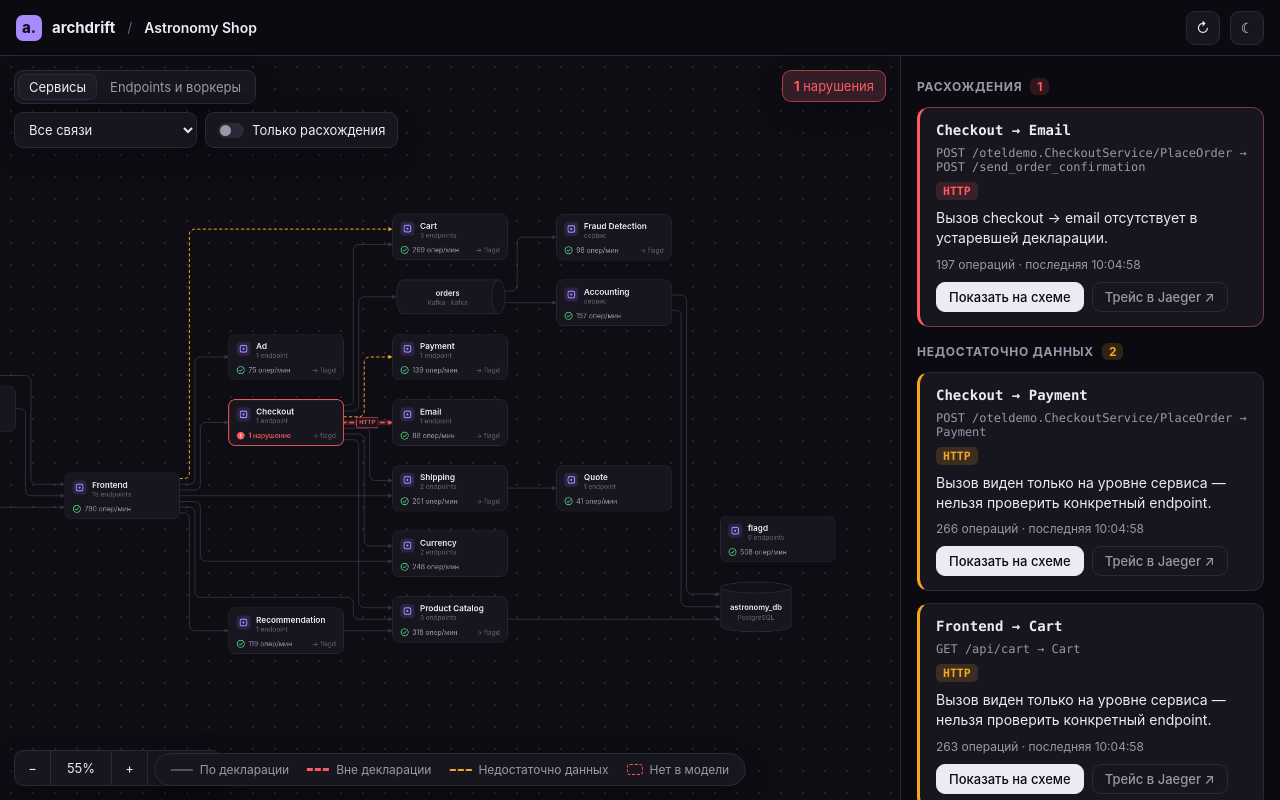
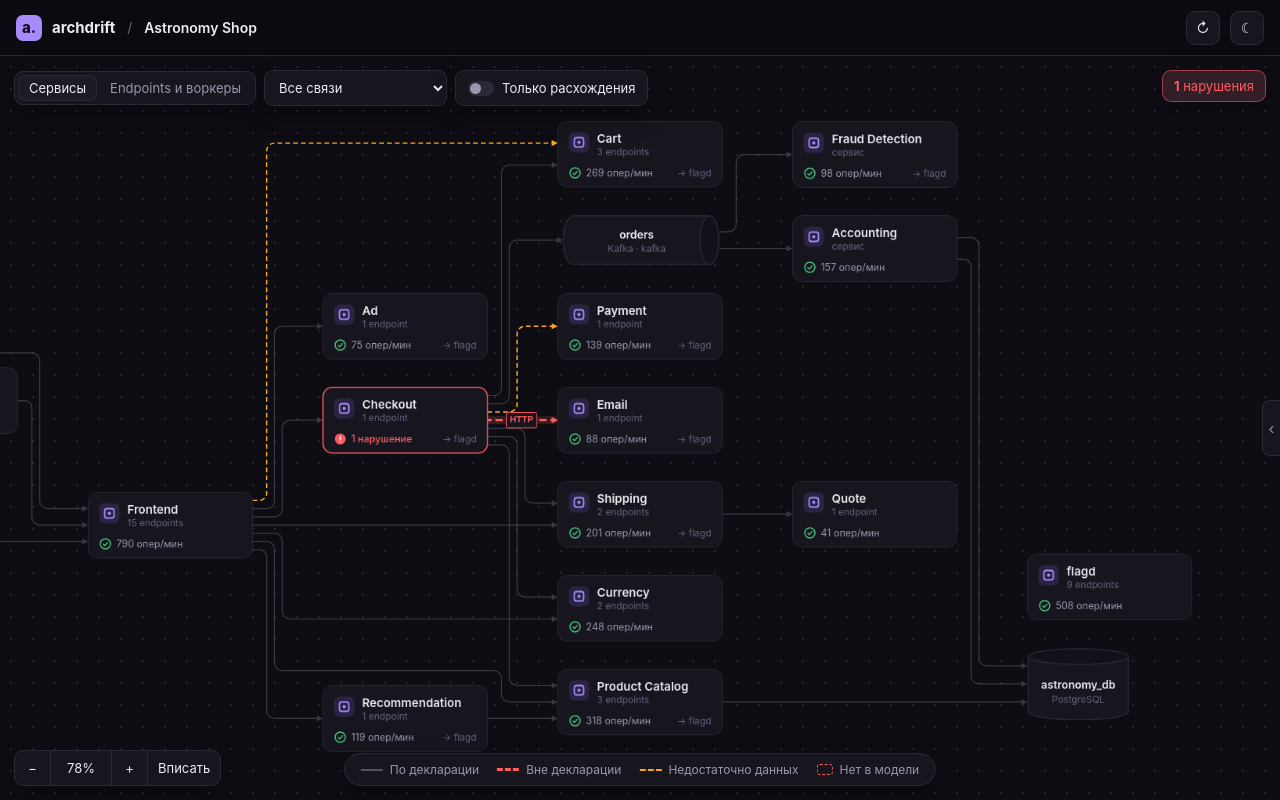
Before and after one commit to panchill/ArchDrift, a React (Vite) app in the folder frontend/: page / in a window 1280 px wide. Built offline with nearby package versions, Linux system fonts and the light colour scheme.

Commit message:
Скрыть правую вкладку

```diff
--- a/frontend/src/App.tsx
+++ b/frontend/src/App.tsx
@@ -22,25 +22,15 @@ const nodeLabels = {
 // Jaeger UI of the OpenTelemetry Demo behind its frontend-proxy.
 const JAEGER = "http://localhost:8080/jaeger/ui";
 const POLL_MS = 5000;
-const typeTags = {
-  http_call: "HTTP",
-  db_query: "PostgreSQL",
-  publish: "publish · Kafka",
-  consume: "consume · Kafka",
-};
 const number = new Intl.NumberFormat("ru-RU", { maximumFractionDigits: 1 });
-const clock = new Intl.DateTimeFormat("ru-RU", {
-  timeZone: "UTC",
-  hour: "2-digit",
-  minute: "2-digit",
-  second: "2-digit",
-});
 function EdgeDetails({
   edge,
   names,
+  message,
 }: {
   edge: DisplayEdge;
   names: Map<string, string>;
+  message?: string;
 }) {
   return (
     <>
@@ -55,6 +45,7 @@ function EdgeDetails({
         {edge.type}
         {edge.dbOperation ? ` · ${edge.dbOperation}` : ""}
       </p>
+      {message && <p>{message}</p>}
       <dl className="metrics">
         <div>
           <dt>Операции</dt>
@@ -139,54 +130,35 @@ function NodeDetails({ item }: { item: GraphNode }) {
   );
 }
 
-function DriftCard({
+function DriftRow({
   edge,
-  message,
-  names,
   service,
   onShow,
 }: {
   edge: Edge;
-  message: string;
-  names: Map<string, string>;
   service: (id: string) => string;
   onShow: () => void;
 }) {
-  const detailed = service(edge.source) !== names.get(edge.source);
   return (
-    <article className={`drift-card ${edge.status}`}>
-      <strong className="mono">
+    <li className="drift-row">
+      <button onClick={onShow}>
+        <span className={`status-dot ${edge.status}`} />
+        <span className="drift-path">
           {service(edge.source)} → {service(edge.target)}
-      </strong>
-      {detailed && (
-        <small className="mono drift-route">
-          {names.get(edge.source)} → {names.get(edge.target)}
-        </small>
-      )}
-      <span className="op-tag">
-        {edge.dbOperation
-          ? `${edge.dbOperation} · PostgreSQL`
-          : typeTags[edge.type]}
+          {edge.dbOperation && <span className="muted"> · {edge.dbOperation}</span>}
         </span>
-      <p>{message}</p>
-      <small className="muted">
-        {number.format(edge.observedOperations)} операций · последняя{" "}
-        {clock.format(new Date(edge.lastSeenAt))}
-      </small>
-      <div className="drift-actions">
-        <button className="button primary" onClick={onShow}>
-          Показать на схеме
+        <span className="drift-count mono">
+          {number.format(edge.observedOperations)}
+        </span>
       </button>
       <a
-          className="button ghost"
         href={`${JAEGER}/trace/${edge.exampleTraceId}`}
         target="_blank"
         rel="noreferrer"
       >
-          Трейс в Jaeger ↗
+        трейс ↗
       </a>
-      </div>
-    </article>
+    </li>
   );
 }
 
@@ -199,7 +171,11 @@ export default function App() {
   const [onlyDrift, setOnlyDrift] = useState(false);
   const [selected, setSelected] = useState<string | null>(null);
   const [theme, setTheme] = useState<Theme>("dark");
-  const onSelect = useCallback((id: string | null) => setSelected(id), []);
+  const [panelOpen, setPanelOpen] = useState(false);
+  const onSelect = useCallback((id: string | null) => {
+    setSelected(id);
+    if (id) setPanelOpen(true);
+  }, []);
   useEffect(() => {
     const controller = new AbortController();
     const load = () =>
@@ -262,7 +238,22 @@ export default function App() {
     setStatus("all");
     setOnlyDrift(false);
     setSelected(edgeKey(item));
+    setPanelOpen(true);
   };
+  const message =
+    edge &&
+    snapshot?.violations.find((v) =>
+      edge.members.some(
+        (m) =>
+          edgeKey(m) ===
+          edgeKey({
+            source: v.source,
+            target: v.target,
+            type: v.edgeType,
+            dbOperation: v.dbOperation,
+          }),
+      ),
+    )?.message;
   return (
     <div className="app">
       <header className="topbar">
@@ -303,7 +294,7 @@ export default function App() {
           Загрузка архитектуры…
         </div>
       ) : (
-        <div className="workspace">
+        <div className={`workspace ${panelOpen ? "" : "panel-closed"}`}>
           <section className="canvas-area">
             <GraphCanvas
               graph={graph}
@@ -362,10 +353,23 @@ export default function App() {
               </label>
             </div>
             <div className="float counters" aria-label="Сводка анализа">
-              <span className={violations ? "danger" : ""}>
+              <button
+                className={violations ? "danger" : ""}
+                onClick={() => setPanelOpen(true)}
+              >
                 <strong>{violations}</strong> нарушения
-              </span>
+              </button>
             </div>
+            <button
+              className="panel-toggle"
+              aria-expanded={panelOpen}
+              aria-controls="inspector"
+              aria-label={panelOpen ? "Скрыть панель" : "Показать панель"}
+              title={panelOpen ? "Скрыть панель" : "Показать панель"}
+              onClick={() => setPanelOpen((o) => !o)}
+            >
+              {panelOpen ? "›" : "‹"}
+            </button>
             <div className="float legend" aria-label="Легенда графа">
               {Object.entries(statusLabels).map(([key, label]) => (
                 <span key={key}>
@@ -379,17 +383,26 @@ export default function App() {
               </span>
             </div>
           </section>
-          <aside className="inspector" aria-label="Детали графа">
+          <aside
+            id="inspector"
+            className="inspector"
+            aria-label="Детали графа"
+            hidden={!panelOpen}
+          >
             <div className="inspector-body">
               {edge ? (
-                <EdgeDetails edge={edge} names={names} />
+                <EdgeDetails edge={edge} names={names} message={message} />
               ) : node ? (
                 <NodeDetails item={node} />
               ) : (
                 <>
                   <h2 className="section-title">
-                    Расхождения <span className="count bad">{violations}</span>
+                    Расхождения <span className="muted">{violations}</span>
                   </h2>
+                  {violations > 0 && (
+                    <p className="section-note">Этих вызовов нет в модели CALM</p>
+                  )}
+                  <ul className="drift-list">
                     {snapshot.violations.map((v, i) => {
                       const item = {
                         source: v.source,
@@ -399,40 +412,42 @@ export default function App() {
                       };
                       const match = edgesByKey.get(edgeKey(item));
                       return match ? (
-                      <DriftCard
+                        <DriftRow
                           key={i}
                           edge={match}
-                        message={v.message}
-                        names={names}
                           service={service}
                           onShow={() => show(item)}
                         />
                       ) : null;
                     })}
+                  </ul>
                   {snapshot.edges.length === 0 && (
-                    <p className="notice">
+                    <p className="section-note">
                       В этом интервале нет наблюдаемых связей.
                     </p>
                   )}
                   {snapshot.edges.length > 0 && violations === 0 && (
-                    <p className="notice">Нарушений в наблюдаемых связях нет.</p>
+                    <p className="section-note">Нарушений в наблюдаемых связях нет.</p>
                   )}
                   {unclear.length > 0 && (
                     <>
                       <h2 className="section-title">
                         Недостаточно данных{" "}
-                        <span className="count warn">{unclear.length}</span>
+                        <span className="muted">{unclear.length}</span>
                       </h2>
+                      <p className="section-note">
+                        Виден только сервис, без endpoint — проверить нельзя
+                      </p>
+                      <ul className="drift-list">
                         {unclear.map((e) => (
-                        <DriftCard
+                          <DriftRow
                             key={edgeKey(e)}
                             edge={e}
-                          message="Вызов виден только на уровне сервиса — нельзя проверить конкретный endpoint."
-                          names={names}
                             service={service}
                             onShow={() => show(e)}
                           />
                         ))}
+                      </ul>
                     </>
                   )}
                 </>
--- a/frontend/src/styles.css
+++ b/frontend/src/styles.css
@@ -281,7 +281,7 @@ code {
   top: 14px;
   right: 14px;
 }
-.counters span {
+.counters button {
   padding: 7px 11px;
   border: 1px solid var(--line);
   border-radius: 9px;
@@ -381,81 +381,87 @@ code {
 }
 .section-title {
   display: flex;
+  align-items: baseline;
+  gap: 8px;
+  margin-top: 6px;
+  font-size: 15px;
+  font-weight: 600;
+}
+.section-title .muted {
+  font-weight: 400;
+}
+.section-note {
+  margin-top: -6px;
+  color: var(--text-2);
+  font-size: 13px;
+}
+.drift-list {
+  margin: 0 -16px;
+  padding: 0;
+  list-style: none;
+  border-top: 1px solid var(--line);
+}
+.drift-row {
+  display: flex;
   align-items: center;
-  gap: 8px;
-  margin-top: 4px;
+  border-bottom: 1px solid var(--line);
+}
+.drift-row button {
+  display: flex;
+  align-items: center;
+  gap: 10px;
+  flex: 1;
+  min-width: 0;
+  padding: 11px 12px 11px 16px;
+  border: 0;
+  background: none;
+  text-align: left;
+  font-size: 14px;
+}
+.drift-row:hover {
+  background: var(--card);
+}
+.drift-path {
+  flex: 1;
+  min-width: 0;
+}
+.drift-count {
   color: var(--text-2);
   font-size: 12px;
-  font-weight: 700;
-  letter-spacing: 0.06em;
-  text-transform: uppercase;
 }
-.count {
-  padding: 1px 7px;
-  border-radius: 6px;
-  font-size: 12px;
-  letter-spacing: 0;
-}
-.count.bad {
-  color: var(--bad);
-  background: color-mix(in srgb, var(--bad) 16%, transparent);
-}
-.count.warn {
-  color: var(--warn);
-  background: color-mix(in srgb, var(--warn) 16%, transparent);
-}
-.drift-card {
-  display: flex;
-  flex-direction: column;
-  align-items: flex-start;
-  gap: 8px;
-  padding: 14px 14px 14px 16px;
-  border: 1px solid var(--line);
-  border-left: 3px solid var(--edge);
-  border-radius: 12px;
-  background: var(--card);
-}
-.drift-card.unexpected {
-  border-left-color: var(--bad);
-  border-color: color-mix(in srgb, var(--bad) 35%, var(--line));
-  border-left-color: var(--bad);
-}
-.drift-card.indeterminate {
-  border-left-color: var(--warn);
-}
-.drift-card strong {
-  font-size: 14px;
-}
-.drift-route {
-  color: var(--text-2);
-  font-size: 12px;
-  word-break: break-all;
-}
-.drift-card p {
-  line-height: 1.45;
-}
-.drift-card .muted {
+.drift-row a {
+  flex: none;
+  padding: 11px 16px 11px 0;
+  color: var(--text-3);
   font-size: 12px;
 }
-.op-tag {
-  padding: 2px 7px;
-  border-radius: 5px;
-  font-family: var(--mono);
-  font-size: 11.5px;
-  font-weight: 600;
+.drift-row a:hover {
+  color: var(--text);
 }
-.unexpected .op-tag {
-  color: var(--bad);
-  background: color-mix(in srgb, var(--bad) 16%, transparent);
+.panel-toggle {
+  position: absolute;
+  z-index: 3;
+  top: 50%;
+  right: 0;
+  transform: translateY(-50%);
+  width: 18px;
+  height: 56px;
+  padding: 0;
+  border: 1px solid var(--line);
+  border-right: 0;
+  border-radius: 8px 0 0 8px;
+  background: var(--card);
+  color: var(--text-2);
+  font-size: 15px;
 }
-.indeterminate .op-tag {
-  color: var(--warn);
-  background: color-mix(in srgb, var(--warn) 16%, transparent);
+.panel-toggle:hover {
+  color: var(--text);
 }
-.drift-actions {
-  display: flex;
-  gap: 8px;
-  margin-top: 2px;
+.workspace.panel-closed {
+  grid-template-columns: 1fr;
+}
+.inspector[hidden] {
+  display: none;
 }
 .notice {
   padding: 10px 12px;
```
Also changed, not shown: 1 other file (tests, documents, lock files or other folders). Lines whose indentation alone changed are shown as unchanged.
